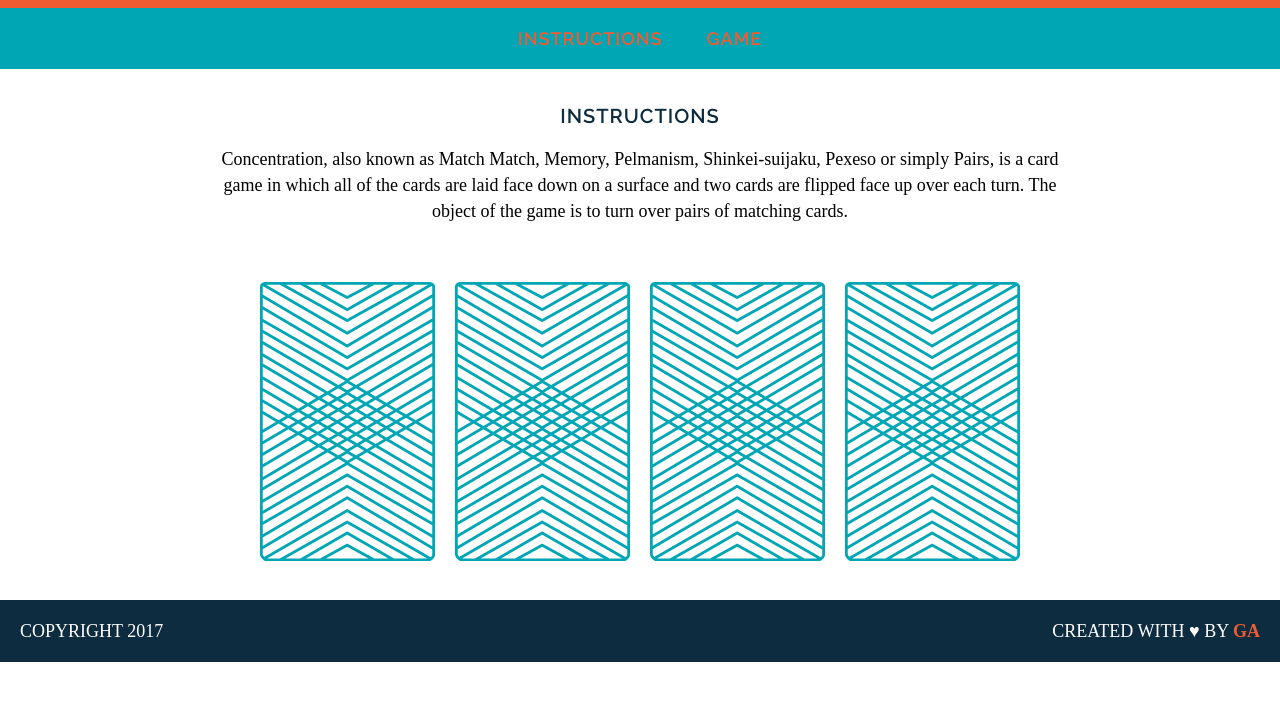
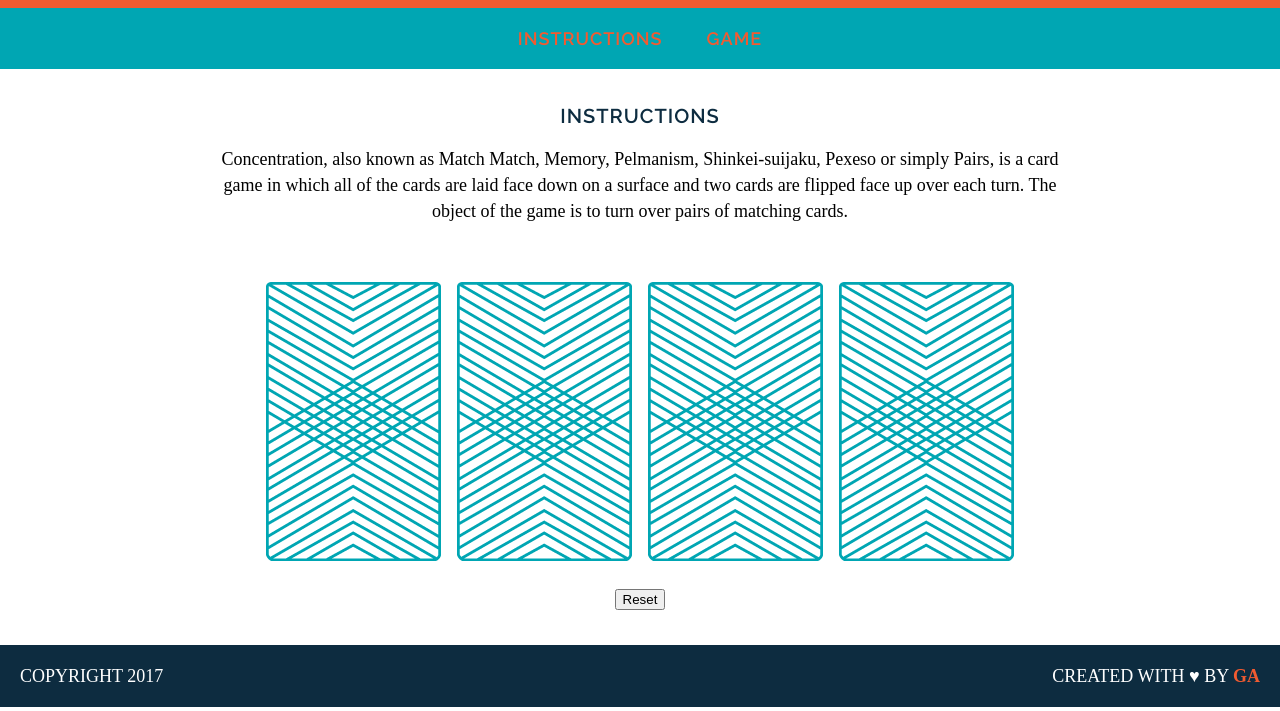
Before and after one commit to fgarvida/wdi-fundamentals-memorygame, a plain HTML site: page index.html in a window 1280 px wide. Shown: the part 89-800 px from the top of the page. Drawn offline with Linux system fonts and the light colour scheme; a web font is replaced by a local one.

Commit message:
created game logic

```diff
--- a/css/style.css
+++ b/css/style.css
@@ -82,6 +82,11 @@ footer {
 	float: right;
 }
 
+.resetButton {
+	border-style: none;
+	padding-top: 24px;
+}
+
 .clearfix:after {
   visibility: hidden;
   display: block;
--- a/index.html
+++ b/index.html
@@ -17,13 +17,19 @@
 	<main>
 		<h2>INSTRUCTIONS</h2>
 		<p>Concentration, also known as Match Match, Memory, Pelmanism, Shinkei-suijaku, Pexeso or simply Pairs, is a card game in which all of the cards are laid face down on a surface and two cards are flipped face up over each turn. The object of the game is to turn over pairs of matching cards.</p>
-
+<!--
 		<div>
 			<img src="images/back.png" alt="Queen of Diaminds">
 			<img src="images/back.png" alt="Queen of Hearts">
 			<img src="images/back.png" alt="King of Diamond">
 			<img src="images/back.png" alt="King of Hearts">
 		</div>
+-->
+		<div id="game-board" class="board clearfix"></div>
+		<div class="resetButton">
+	  	<input type="button" onclick="gameReset()" value="Reset">
+	  	</div>
+
 	</main>
 	<footer class="clearfix">
 		<p class="copyright">Copyright 2017</p>
@@ -34,5 +40,7 @@
   <script src="js/main.js"></script>
   <!-- Place it right before the closing body tag -->
 
+
+
 </body>
 </html>
--- a/js/main.js
+++ b/js/main.js
@@ -19,8 +19,8 @@ var cards = [
 		suit: "diamonds",
 		cardImage: "images/king-of-diamonds.png"
 	}
+];
 
-];
 var cardsInPlay = [];
 
 var checkForMatch = function() {
@@ -29,17 +29,41 @@ var checkForMatch = function() {
 			alert("You found a match!");
 		} else {
 			alert("Sorry, try again.");
+
 		}
 	}
 }
 
-var flipCard = function(cardId) {
+var flipCard = function() {
+	var cardId = this.getAttribute('data-id');
 	console.log("User flipped " + cards[cardId].rank);
 	console.log(cards[cardId].cardImage);
 	console.log(cards[cardId].suit);
+	console.log(cardId);
 	cardsInPlay.push(cards[cardId].rank);
+	console.log(cardsInPlay);
+	this.setAttribute('src', cards[cardId].cardImage);
 	checkForMatch();
+
 }
 
-flipCard(0);
-flipCard(2);
+var createBoard = function() {
+	for (var i = 0; i < cards.length; i++) {
+		var cardElement = document.createElement('img');
+		cardElement.setAttribute('src', 'images/back.png');
+		cardElement.setAttribute('data-id', i );
+		document.getElementById('game-board').appendChild(cardElement);
+		cardElement.addEventListener('click', flipCard);
+
+
+	}
+}
+
+// This function is called when user click on the reset button.
+var gameReset = function() {
+    location.reload();
+}
+
+//flipCard(0);
+//flipCard(2);
+createBoard();
```
